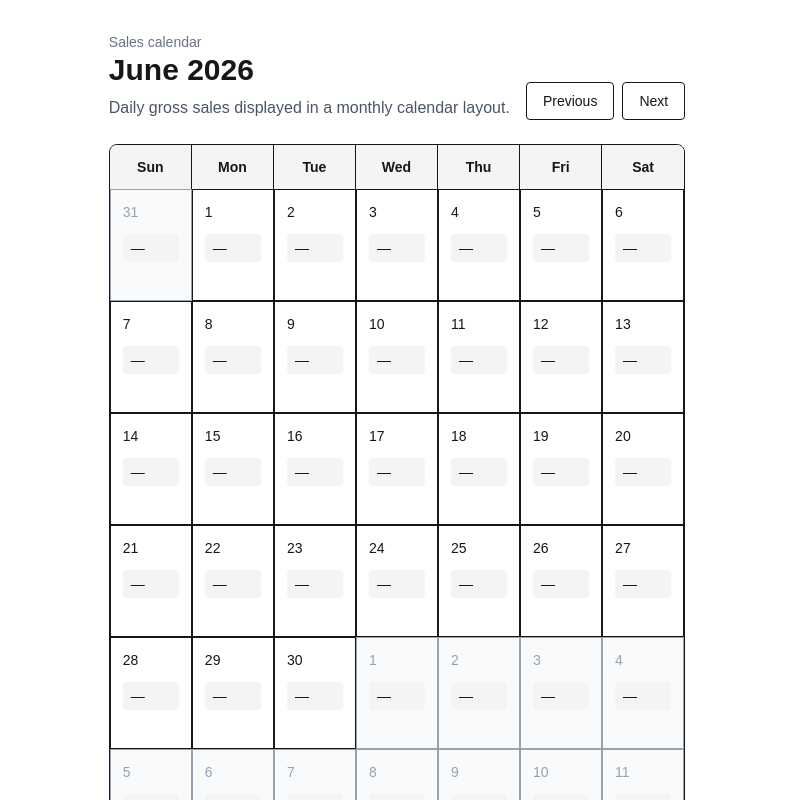
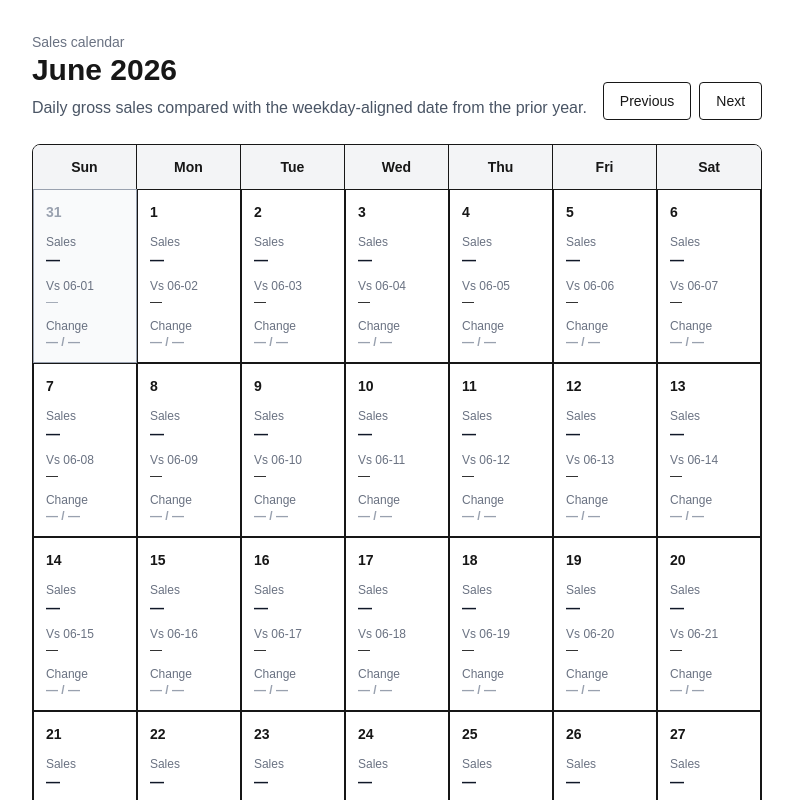
Before and after one commit to rjmcnamara22/SalesAlign, a Next.js app: page /calendar in a window 1280 px wide. Shown: the top 800 px of the page, without its empty margins (243-1036 px from the left). Built offline with nearby package versions, Linux system fonts and the light colour scheme; no server answers; the database is empty.

Commit message:
Show weekday-aligned comparisons in calendar

```diff
--- a/app/calendar/page.tsx
+++ b/app/calendar/page.tsx
@@ -1,6 +1,8 @@
 import Link from "next/link";
 
 import { CalendarGrid } from "@/components/calendar/CalendarGrid";
+import { getMonthCalendarDays } from "@/lib/calendar/getMonthCalendarDays";
+import { getComparableDate } from "@/lib/comparison/getComparableDate";
 import { prisma } from "@/lib/database/prisma";
 
 const MONTH_NAMES = [
@@ -47,16 +49,6 @@ function getValidCalendarDate(
   };
 }
 
-function getMonthDateRange(year: number, monthIndex: number) {
-  const startDate = new Date(Date.UTC(year, monthIndex, 1));
-  const endDate = new Date(Date.UTC(year, monthIndex + 1, 1));
-
-  return {
-    startDate,
-    endDate,
-  };
-}
-
 function getAdjacentMonth(year: number, monthIndex: number, offset: -1 | 1) {
   const date = new Date(year, monthIndex + offset, 1);
 
@@ -64,6 +56,12 @@ function getAdjacentMonth(year: number, monthIndex: number, offset: -1 | 1) {
     year: date.getFullYear(),
     month: date.getMonth() + 1,
   };
+}
+
+function addDays(date: Date, days: number) {
+  const nextDate = new Date(date);
+  nextDate.setDate(nextDate.getDate() + days);
+  return nextDate;
 }
 
 export default async function CalendarPage({
@@ -76,13 +74,19 @@ export default async function CalendarPage({
   const previousMonth = getAdjacentMonth(year, monthIndex, -1);
   const nextMonth = getAdjacentMonth(year, monthIndex, 1);
 
-  const { startDate, endDate } = getMonthDateRange(year, monthIndex);
+  const calendarDays = getMonthCalendarDays(year, monthIndex);
+
+  const visibleStartDate = calendarDays[0].date;
+  const visibleEndDate = calendarDays[calendarDays.length - 1].date;
+
+  const comparableStartDate = getComparableDate(visibleStartDate);
+  const queryEndDate = addDays(visibleEndDate, 1);
 
   const salesRecords = await prisma.dailySales.findMany({
     where: {
       businessDate: {
-        gte: startDate,
-        lt: endDate,
+        gte: comparableStartDate,
+        lt: queryEndDate,
       },
     },
     select: {
@@ -105,7 +109,8 @@ export default async function CalendarPage({
           </h1>
 
           <p className="mt-2 text-gray-600">
-            Daily gross sales displayed in a monthly calendar layout.
+            Daily gross sales compared with the weekday-aligned date from the
+            prior year.
           </p>
         </div>
 
--- a/components/calendar/CalendarDayCell.tsx
+++ b/components/calendar/CalendarDayCell.tsx
@@ -2,6 +2,8 @@ type CalendarDayCellProps = {
   date: Date;
   isCurrentMonth: boolean;
   grossSalesCents: number | null;
+  comparableDate: Date;
+  comparableGrossSalesCents: number | null;
 };
 
 function formatCurrency(cents: number | null) {
@@ -16,31 +18,90 @@ function formatCurrency(cents: number | null) {
   }).format(cents / 100);
 }
 
+function formatDate(date: Date) {
+  return date.toISOString().slice(5, 10);
+}
+
+function formatDifference(cents: number | null) {
+  if (cents === null) {
+    return "—";
+  }
+
+  const formattedValue = formatCurrency(Math.abs(cents));
+
+  return cents >= 0 ? `+${formattedValue}` : `-${formattedValue}`;
+}
+
+function formatPercentage(value: number | null) {
+  if (value === null) {
+    return "—";
+  }
+
+  return `${value >= 0 ? "+" : ""}${value.toFixed(1)}%`;
+}
+
 export function CalendarDayCell({
   date,
   isCurrentMonth,
   grossSalesCents,
+  comparableDate,
+  comparableGrossSalesCents,
 }: CalendarDayCellProps) {
   const dayNumber = date.getDate();
-  const formattedSales = formatCurrency(grossSalesCents);
+
+  const differenceCents =
+    grossSalesCents !== null && comparableGrossSalesCents !== null
+      ? grossSalesCents - comparableGrossSalesCents
+      : null;
+
+  const percentageChange =
+    differenceCents !== null &&
+    comparableGrossSalesCents !== null &&
+    comparableGrossSalesCents !== 0
+      ? (differenceCents / comparableGrossSalesCents) * 100
+      : null;
 
   return (
     <div
-      className={`min-h-28 border p-3 ${
+      className={`min-h-36 border p-3 ${
         isCurrentMonth ? "bg-white" : "bg-gray-50 text-gray-400"
       }`}
     >
       <div className="flex items-start justify-between">
-        <span className="text-sm font-medium">{dayNumber}</span>
+        <span className="text-sm font-semibold">{dayNumber}</span>
       </div>
 
-      {formattedSales ? (
-        <div className="mt-3 rounded bg-gray-100 px-2 py-1 text-sm font-medium text-gray-900">
-          {formattedSales}
+      <div className="mt-3 space-y-2 text-xs">
+        <div>
+          <p className="text-gray-500">Sales</p>
+          <p className="text-sm font-semibold text-gray-900">
+            {formatCurrency(grossSalesCents)}
+          </p>
         </div>
-      ) : (
-        <div className="mt-3 text-xs text-gray-400">No sales</div>
-      )}
+
+        <div>
+          <p className="text-gray-500">Vs {formatDate(comparableDate)}</p>
+          <p className="font-medium">
+            {formatCurrency(comparableGrossSalesCents)}
+          </p>
+        </div>
+
+        <div>
+          <p className="text-gray-500">Change</p>
+          <p
+            className={`font-semibold ${
+              differenceCents === null
+                ? "text-gray-400"
+                : differenceCents >= 0
+                  ? "text-green-700"
+                  : "text-red-700"
+            }`}
+          >
+            {formatDifference(differenceCents)} /{" "}
+            {formatPercentage(percentageChange)}
+          </p>
+        </div>
+      </div>
     </div>
   );
 }
--- a/components/calendar/CalendarGrid.tsx
+++ b/components/calendar/CalendarGrid.tsx
@@ -3,6 +3,7 @@ import {
   getMonthCalendarDays,
   type CalendarDay,
 } from "@/lib/calendar/getMonthCalendarDays";
+import { getComparableDate } from "@/lib/comparison/getComparableDate";
 
 type DailySalesRecord = {
   businessDate: Date;
@@ -50,12 +51,20 @@ export function CalendarGrid({
           const dateKey = formatDateKey(calendarDay.date);
           const salesRecord = salesByDate.get(dateKey);
 
+          const comparableDate = getComparableDate(calendarDay.date);
+          const comparableDateKey = formatDateKey(comparableDate);
+          const comparableSalesRecord = salesByDate.get(comparableDateKey);
+
           return (
             <CalendarDayCell
               key={dateKey}
               date={calendarDay.date}
               isCurrentMonth={calendarDay.isCurrentMonth}
               grossSalesCents={salesRecord?.grossSalesCents ?? null}
+              comparableDate={comparableDate}
+              comparableGrossSalesCents={
+                comparableSalesRecord?.grossSalesCents ?? null
+              }
             />
           );
         })}
```
